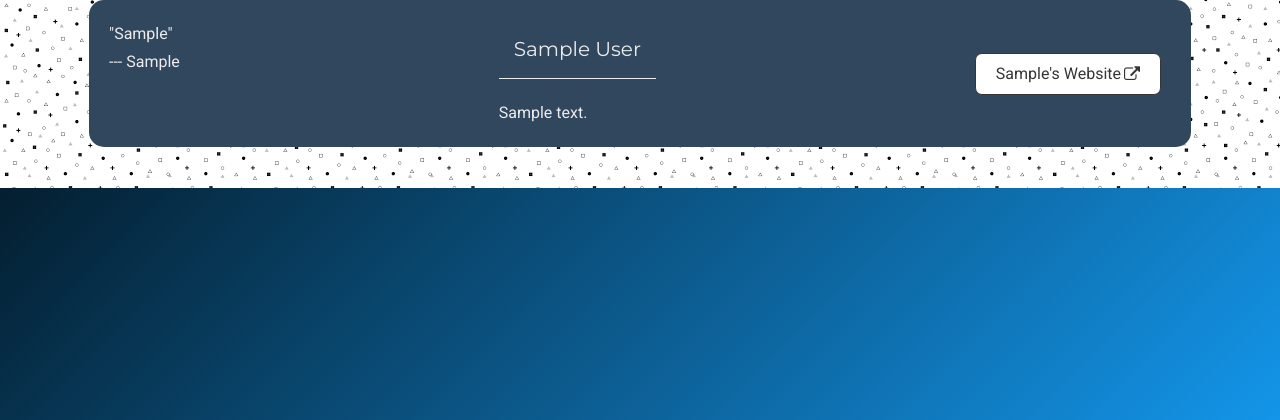
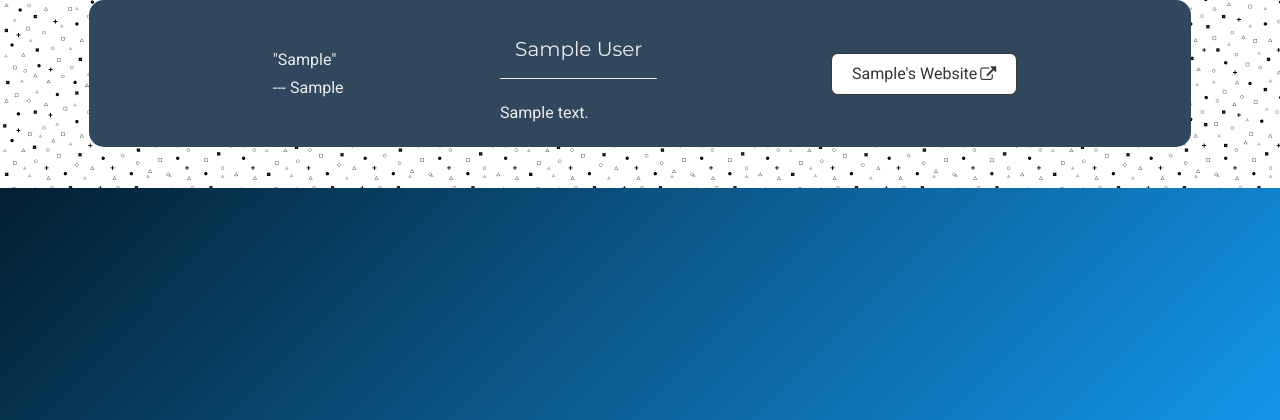
Before and after one commit to jalhadab/project5, a PHP site: page /directory.php in a window 1280 px wide. Shown: the part 201-621 px from the top of the page. Run offline with PHP 8.4, Linux system fonts and the light colour scheme; tables that the repository leaves empty or names only in its code hold one stand-in row (values such as "Sample post").

Commit message:
Revert "Revert "Merge branch 'master' of https://github.com/jalhadab/project5""
This reverts commit f9ef4ffd56e441fc6c439df0e5a4e3815e58fa04.

```diff
--- a/css/override.css
+++ b/css/override.css
@@ -438,3 +438,13 @@ a:hover {
 .big-message {
 	color: #30475E;
 }
+
+.studentquote {
+	margin: auto;
+	width: 20%;
+	padding: 10px;
+	margin-right: 25px;
+}
+.menu2{
+	margin:auto;
+}
--- a/directory.php
+++ b/directory.php
@@ -54,7 +54,7 @@
 							<h3><?php echo $row['firstname']; ?> <?php echo $row['lastname']; ?></h3>
 							<p><?php echo $row['about']; ?></p>
 						</div>
-						<nav class="menu">
+						<nav class="menu2">
 							<a class="button" href="<?php echo $row['website']; ?>" target="_blank"><?php echo $row['firstname']; ?>'s Website <i class="fa fa-external-link"></i></a>
 							<?php if(isset($_SESSION["loggedin"]) && $_SESSION["loggedin"] === true){ ?>
 								<a class="button" href="edit.php?id=<?php echo htmlspecialchars($row['id']); ?>">Edit</a>
```
